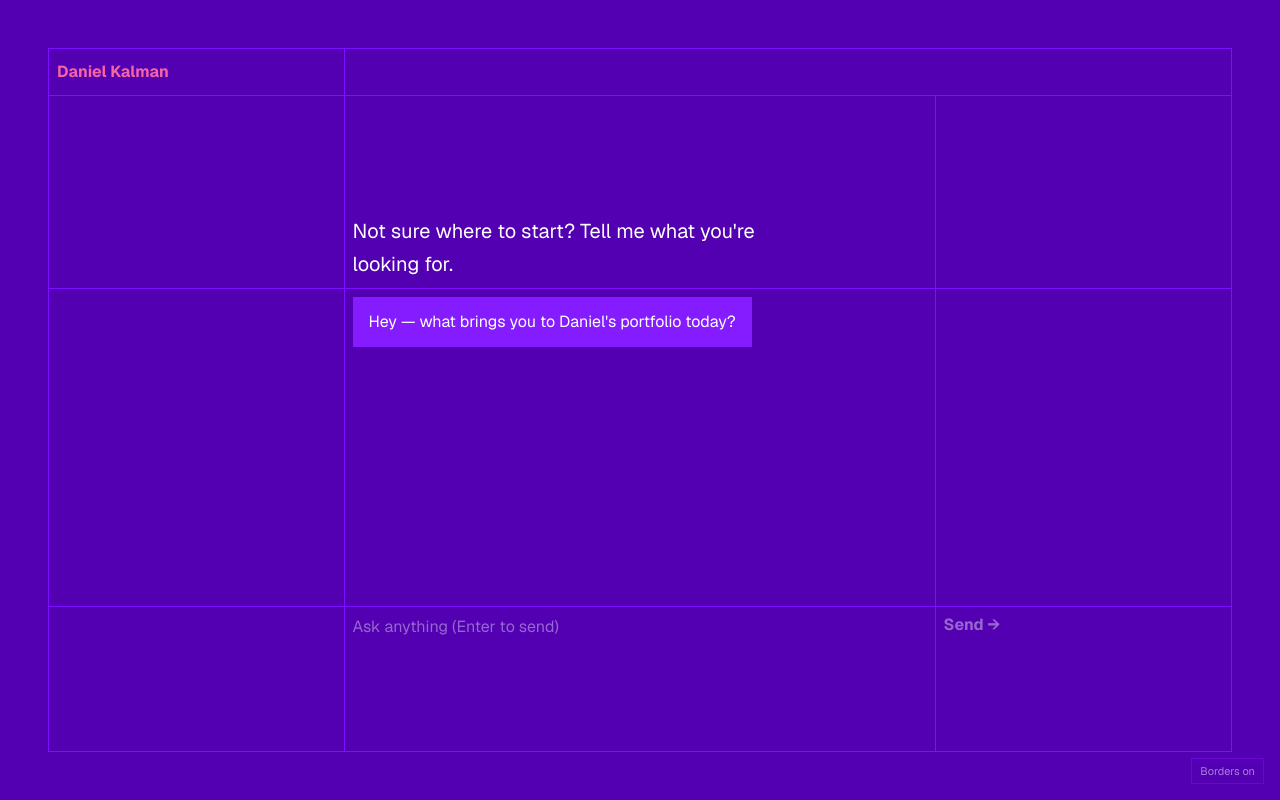
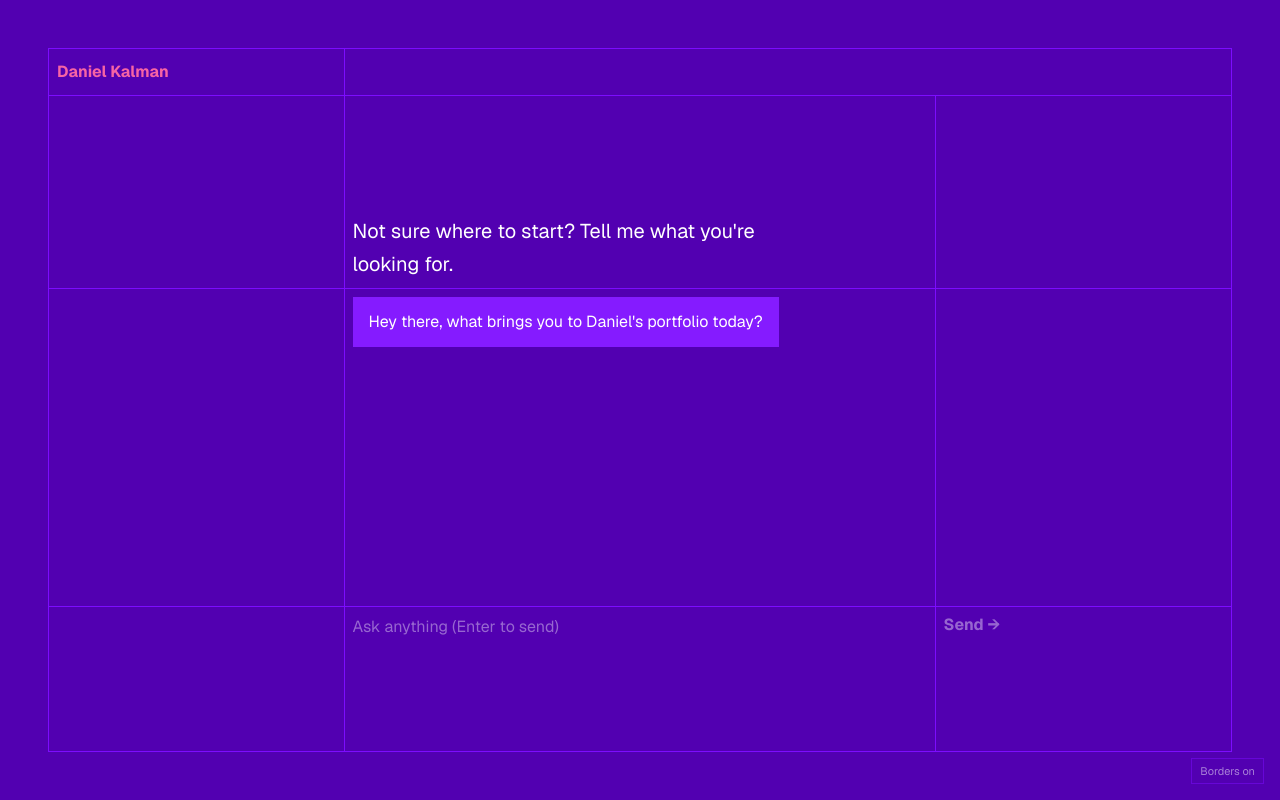
Before and after one commit to dnlklmn/dweb-26, a React (Vite) app: page /ask in a window 1280 px wide. Built offline with nearby package versions, Linux system fonts and the light colour scheme.

Commit message:
hey there

```diff
--- a/src/components/AskPage.tsx
+++ b/src/components/AskPage.tsx
@@ -8,7 +8,7 @@ import "./AskPage.css";
 const row = "flex border-l border-r border-b border-[var(--color-border)]";
 const cell = "border-r border-[var(--color-border)]";
 
-const OPENER = "Hey — what brings you to Daniel's portfolio today?";
+const OPENER = "Hey there, what brings you to Daniel's portfolio today?";
 const MAX_TURNS = 3;
 
 type Role = "user" | "assistant";
```
